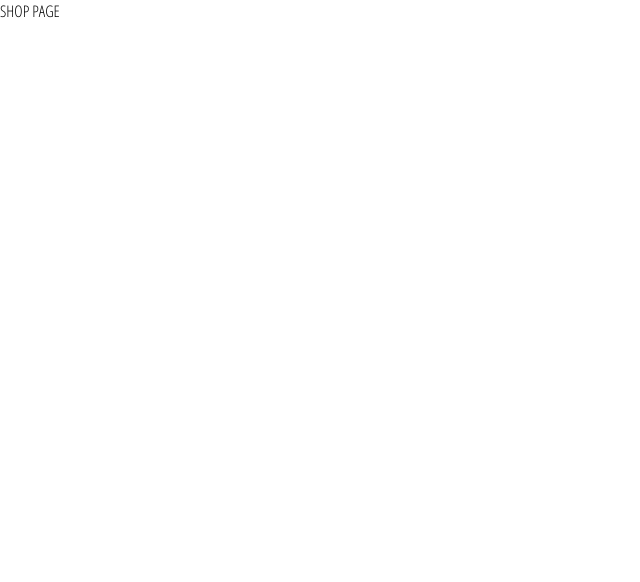
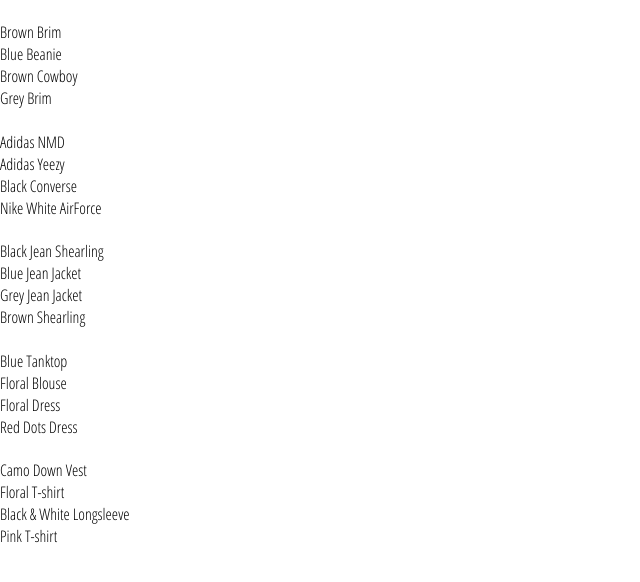
Before and after one commit to down-dive/crwn-clothing-react-udemy-practise, a React (Create React App) app: page /shop in a window 1280 px wide. Shown: the top 582 px of the page, without its empty margins (0-640 px from the left). Built offline with nearby package versions, Linux system fonts and the light colour scheme.

Commit message:
preview collection component

```diff
--- a/src/components/preview-collection/collection-preview.component.jsx
+++ b/src/components/preview-collection/collection-preview.component.jsx
@@ -1,10 +1,12 @@
-import './collection-preview.styles.scss';
+import './collection-preview.component.styles.scss';
 
 const CollectionPreview = ({ title, items }) => (
     <div className='collection-preiew'>
         <h1 className='title'>{title.toUpperCase}</h1>
         <div className='preview'>
-            {items.map(item => (
+            {items
+            .filter((  item, idx) => idx < 4)
+            .map(item => (
                 <div key={item.id}>{item.name}</div>
             ))}
         </div>
--- a/src/pages/shop/shop.component.jsx
+++ b/src/pages/shop/shop.component.jsx
@@ -1,5 +1,6 @@
 import React from 'react';
 import SHOP_DATA  from "./shop.data";
+import CollectionPreview from '../../components/preview-collection/collection-preview.component';
 
 class ShopPage extends React.Component {
     constructor(props) {
@@ -11,7 +12,15 @@ class ShopPage extends React.Component {
     }
 
     render() {
-        return <div>SHOP PAGE</div>
+        const {collections} = this.state;
+        return <div className='shop-page'>
+            {
+                collections.map(({ id, ...otherCollectionsProps })=> (
+                    <CollectionPreview key={id} {...otherCollectionsProps} />
+                ))
+            }
+
+        </div>
 
     }
 }
```
